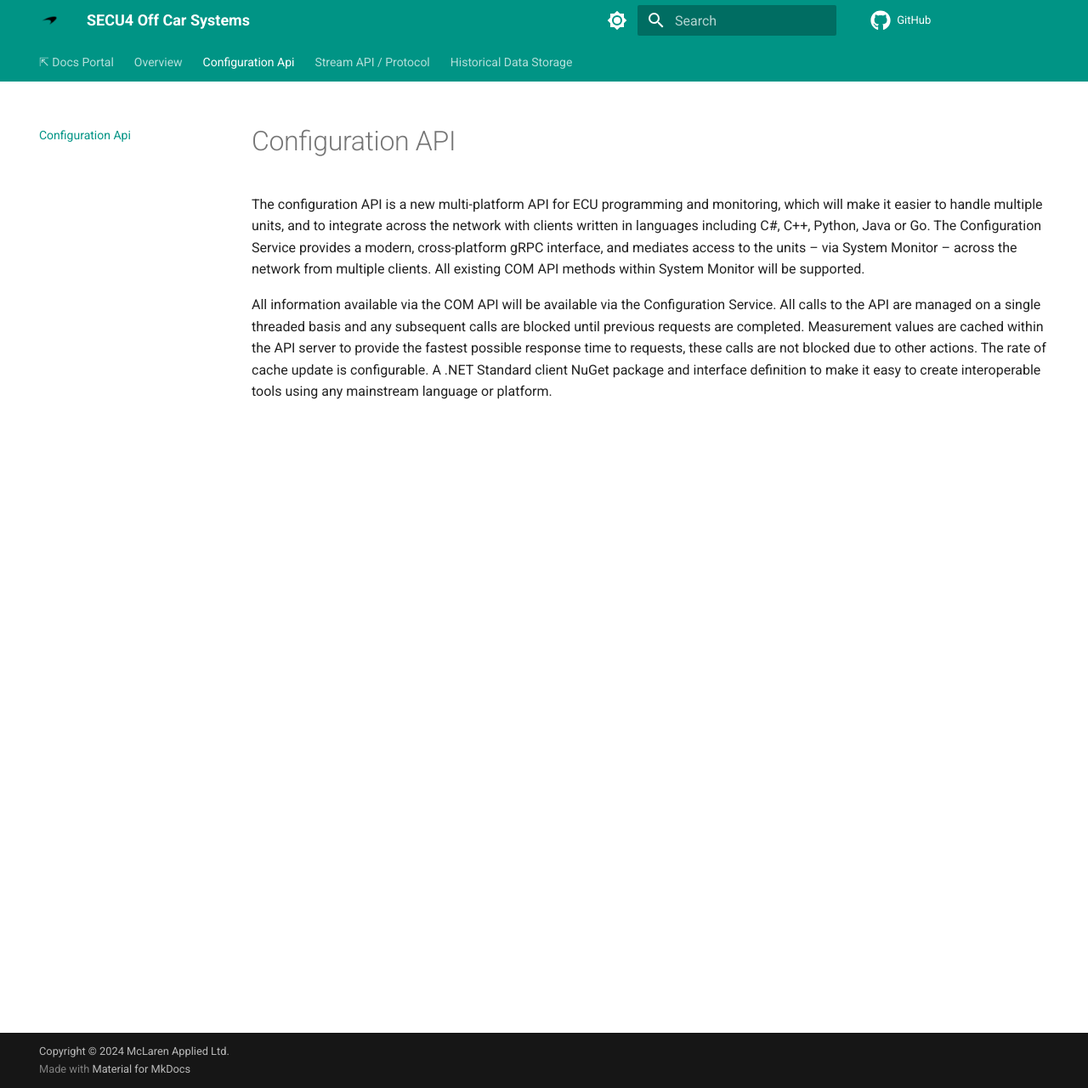
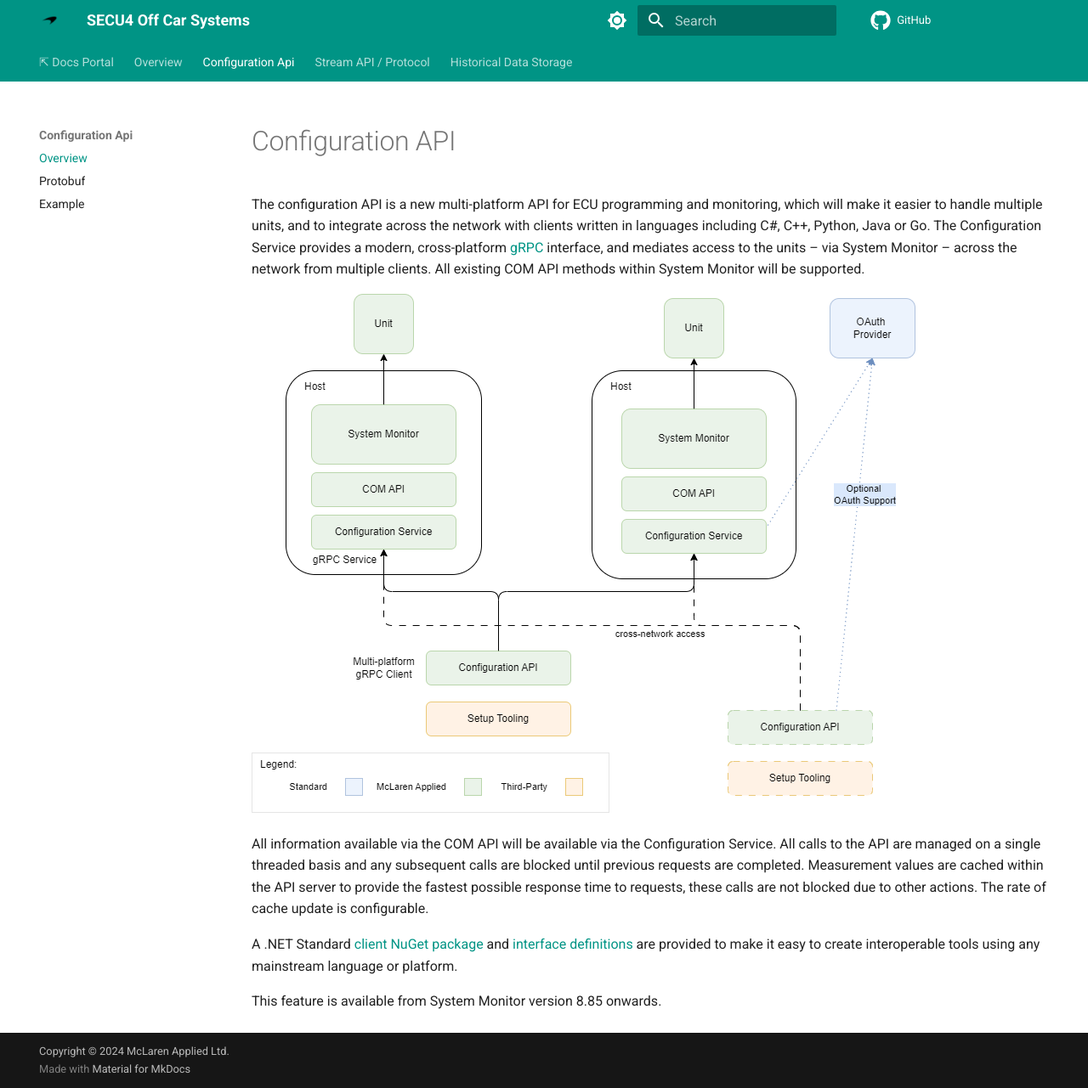
Before and after one commit to mat-docs/SECU4.Site, an MkDocs documentation site: the page built from docs/configuration_api/index.md, in a window 1280 px wide and 1281 px high. Shown: the whole window at 85% size. Built offline with MkDocs 1.6.1 and Material for MkDocs 9.7.7, drawn with Linux system fonts in a browser that asks for light colours; comment, search, counter and statistics services are not loaded; part of the change alters nothing that is shown.

Commit message:
Config API content.

```diff
--- a/docs/configuration_api/index.md
+++ b/docs/configuration_api/index.md
@@ -3,9 +3,13 @@
 The configuration API is a new multi-platform API for ECU programming and monitoring,
 which will make it easier to handle multiple units, and to integrate across the network
 with clients written in languages including C#, C++, Python, Java or Go. The
-Configuration Service provides a modern, cross-platform gRPC interface, and mediates
-access to the units – via System Monitor – across the network from multiple clients.
+Configuration Service provides a modern, cross-platform [gRPC](https://grpc.io/)
+interface, and mediates access to the units – via System Monitor – across the network
+from multiple clients.
 All existing COM API methods within System Monitor will be supported.
+
+![Diagram of the configuration API](assets/ConfigAPI_light.png#only-light)
+![Diagram of the configuration API](assets/ConfigAPI_dark.png#only-dark)
 
 All information available via the COM API will be available via the Configuration
 Service.
@@ -14,5 +18,9 @@ blocked until previous requests are completed.
 Measurement values are cached within the API server to provide the fastest possible
 response time to requests, these calls are not blocked due to other actions. The rate of
 cache update is configurable.
-A .NET Standard client NuGet package and interface definition to make it easy to create
-interoperable tools using any mainstream language or platform.
+
+A .NET Standard [client NuGet package](https://github.com/mat-docs/packages/pkgs/nuget/SystemMonitorConfigurationAPI)
+and [interface definitions](https://github.com/mat-docs/System.Monitor.Configuration.API.Client.Sample/tree/cf34ad478c086dc43d2863b74f5516946049eaca/Protos)
+are provided to make it easy to create interoperable tools using any mainstream language or platform.
+
+This feature is available from System Monitor version 8.85 onwards.
--- a/mkdocs.yml
+++ b/mkdocs.yml
@@ -40,7 +40,10 @@ copyright: Copyright &copy; 2024 McLaren Applied Ltd.
 nav:
   - ⇱ Docs Portal:                https://atlas.mclarenapplied.com/
   - Overview:                     index.md
-  - Configuration Api:            configuration_api/index.md
+  - Configuration Api:
+      - Overview:                 configuration_api/index.md
+      - Protobuf:                 https://github.com/mat-docs/System.Monitor.Configuration.API.Client.Sample/tree/main/Protos
+      - Example:                  https://github.com/mat-docs/System.Monitor.Configuration.API.Client.Sample/tree/main
   - Stream API / Protocol:        stream_api/index.md
   - Historical Data Storage:      historic_data/index.md
 
```
Also changed, not shown: docs/configuration_api/assets/ConfigAPI_dark.png (added), docs/configuration_api/assets/ConfigAPI_light.png (added), 1 other file.
